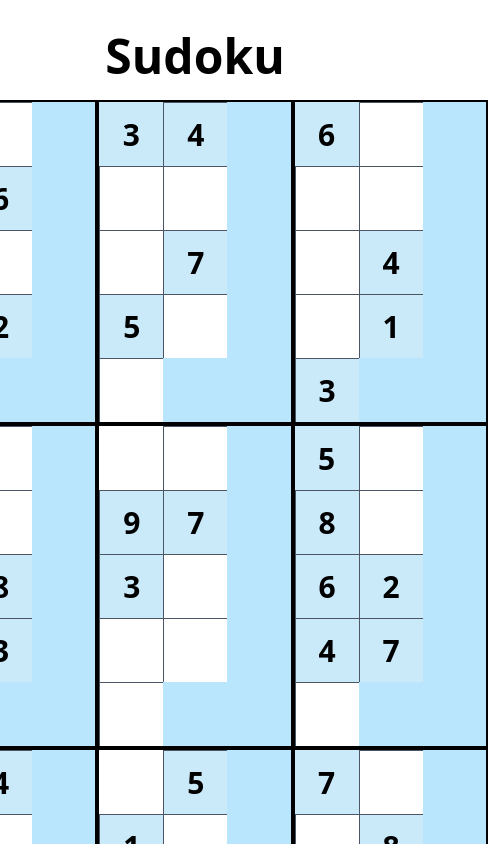
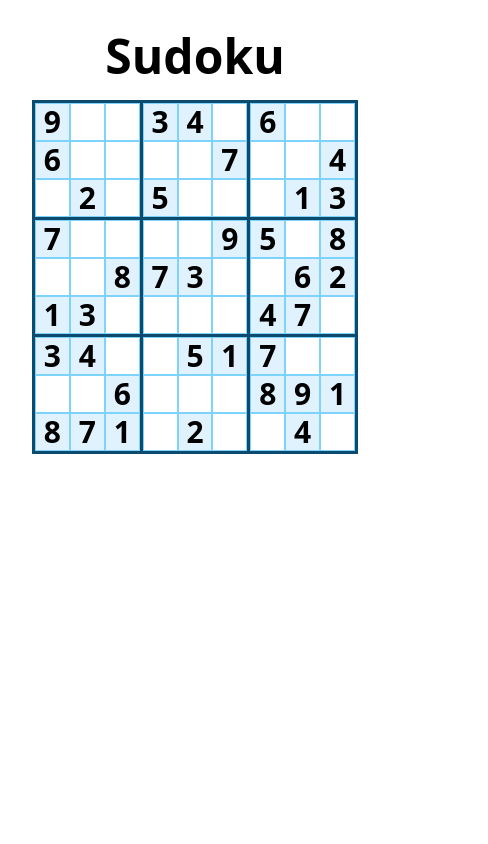
Before and after one commit to AeenPah/Sudoku-react-vite, a React (Vite) app: page / in a window 390 px wide. Shown: the top 844 px of the page, 488 px wide, since content can reach past the window. Built offline with nearby package versions, Linux system fonts and the light colour scheme.

Commit message:
Make a table structure and make it responsive

```diff
--- a/src/components/SudokuPuzzle/SudokuPuzzle.tsx
+++ b/src/components/SudokuPuzzle/SudokuPuzzle.tsx
@@ -152,20 +152,25 @@ function SudokuPuzzle(): JSX.Element {
   }
 
   return (
-    <div className="flex w-[586px] flex-col bg-sky-200">
+    <div className="mx-auto w-full max-w-[586px]">
+      <table className="w-full table-fixed border-collapse">
+        <tbody>
           {cellStatus.map((row, indexRow) => (
-        <div key={indexRow} className="flex flex-row">
+            <tr key={indexRow}>
               {row.map((column, indexColumn) => (
-            <div
+                <td
                   key={`${indexRow}-${indexColumn}`}
-              className="box-border flex flex-wrap divide-x divide-y divide-gray-600 border-2 border-black"
+                  className="border-[3px] border-sky-900 p-0"
                 >
+                  <div className="grid grid-cols-3 gap-0">
                     {column.map((innerCell, indexInnerCell) => (
                       <input
                         key={`${indexRow}-${indexColumn}-${indexInnerCell}`}
                         disabled={innerCell.changeable}
-                  type="text"
-                  value={numberGrid[indexRow][indexColumn][indexInnerCell]}
+                        type="tel"
+                        value={
+                          numberGrid[indexRow][indexColumn][indexInnerCell]
+                        }
                         onChange={(event) => {
                           restrictToSingleDigit(event);
                           validateAndUpdateCell(
@@ -176,7 +181,7 @@ function SudokuPuzzle(): JSX.Element {
                             true,
                           );
                         }}
-                  className={`h-[64px] w-[64px] text-center text-3xl ${
+                        className={`aspect-square border border-sky-300 text-center text-3xl disabled:bg-sky-100 ${
                           innerCell.changeable && "font-bold"
                         } ${
                           !innerCell.status &&
@@ -185,9 +190,12 @@ function SudokuPuzzle(): JSX.Element {
                       />
                     ))}
                   </div>
+                </td>
               ))}
-        </div>
+            </tr>
           ))}
+        </tbody>
+      </table>
     </div>
   );
 }
```
Lines whose indentation alone changed are shown as unchanged.
